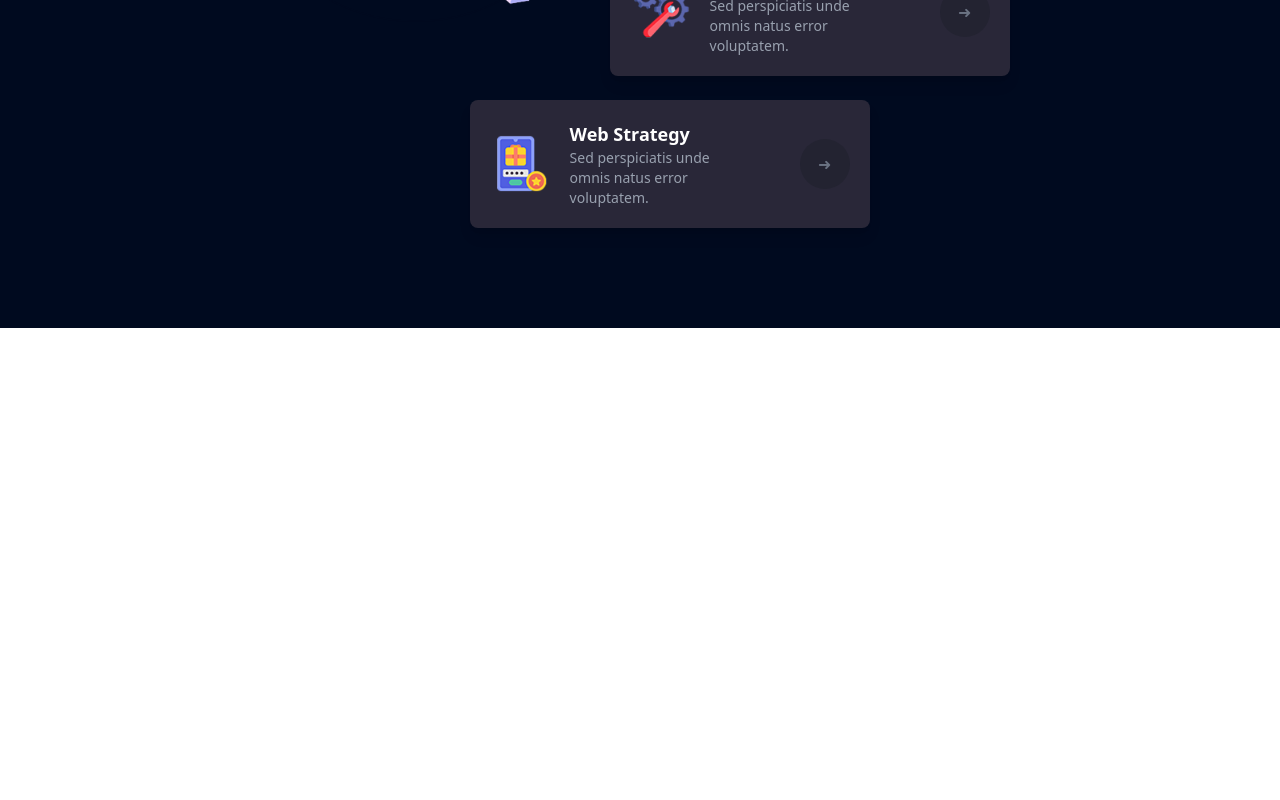
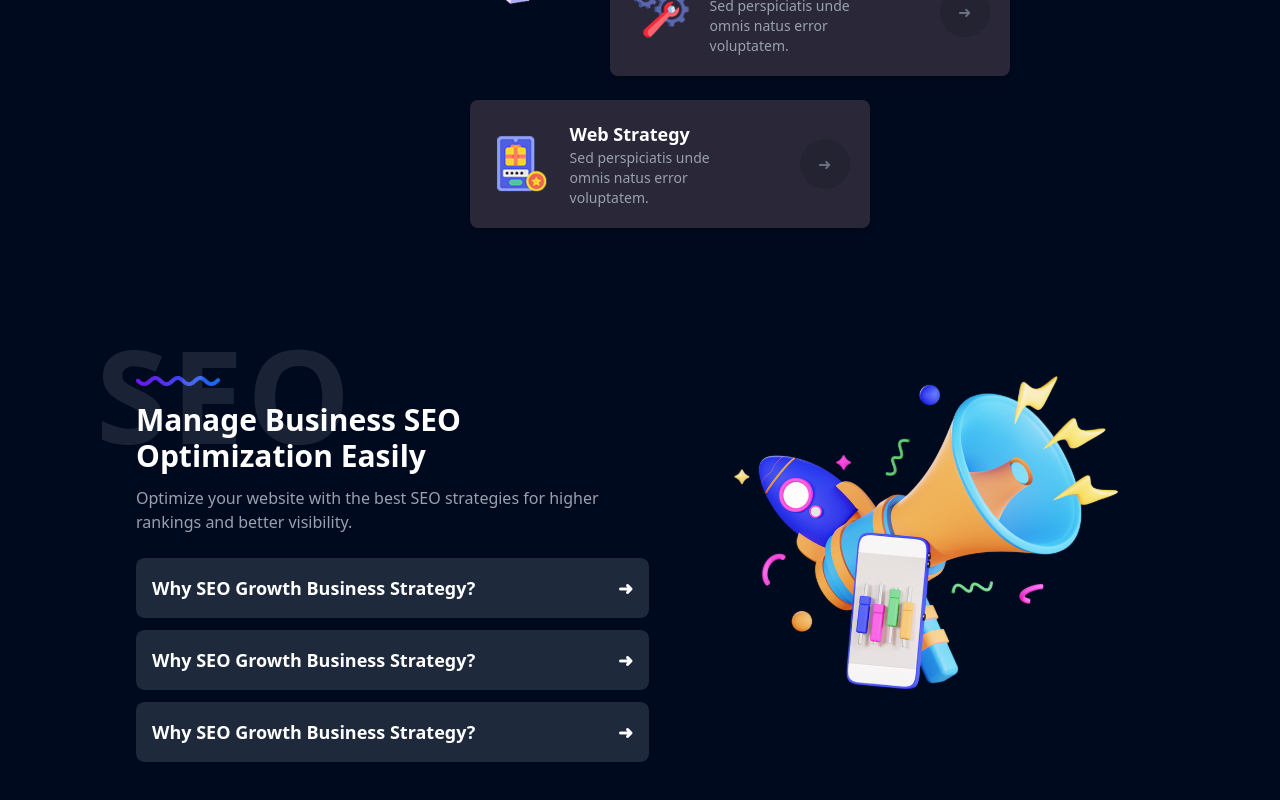
Before and after one commit to Ajnastk/SDEC, a React (Vite) app: page / in a window 1280 px wide. Shown: the part 2666-3466 px from the top of the page. Before the commit the page ends 2994 px from the top, so only its background shows below. Built offline with nearby package versions, Linux system fonts and the light colour scheme.

Commit message:
seo component created and 70% design compleated

```diff
--- a/src/App.jsx
+++ b/src/App.jsx
@@ -1,6 +1,7 @@
 import Home from "./components/Home";
 import About from "./components/About";
 import Services from "./components/Services";
+import Seo from "./components/Seo";
 
 const App = () => {
     return (
@@ -9,6 +10,7 @@ const App = () => {
           <Home />
           <About />
           <Services />
+          <Seo/>
         </div>
       </div>
     );
--- a/src/Contents.js
+++ b/src/Contents.js
@@ -17,6 +17,8 @@ import BrandImage from "./assets/images/brandAndIdentityImage.png";
 import customeAndServiceImage from "./assets/images/customeAndService.png";
 import webStartergyImage from "./assets/images/webStartergyImage.png";
 
+// Seo
+import speakerImage from "./assets/images/seoImage.svg";
 export const contents = {
   home: {},
   feature: {
@@ -87,4 +89,33 @@ export const contents = {
       },
     },
   },
+  seo: {
+    backgroundHeading: "SEO",
+    underLine: underLine,
+    seoImage: speakerImage,
+    titile: `Manage Business SEO
+     Optimization Easily`,
+    description:
+      "Optimize your website with the best SEO strategies for higher rankings and better visibility.",
+    questions: [
+      {
+        question: " Why SEO Growth Business Strategy?",
+        answer: `On the other hand, we denounce with righteous indignation and
+              dislike men who are so beguiled and demoralised by the charms of
+              pleasure of the moment, blinded.`,
+      },
+      {
+        question: " Why SEO Growth Business Strategy?",
+        answer: `On the other hand, we denounce with righteous indignation and
+              dislike men who are so beguiled and demoralised by the charms of
+              pleasure of the moment, blinded.`,
+      },
+      {
+        question: " Why SEO Growth Business Strategy?",
+        answer: `On the other hand, we denounce with righteous indignation and
+              dislike men who are so beguiled and demoralised by the charms of
+              pleasure of the moment, blinded.`,
+      },
+    ],
+  },
 };
--- /dev/null
+++ b/src/components/Seo.jsx
@@ -0,0 +1,60 @@
+import React from "react";
+import { contents } from "../contents";
+import { useState } from "react";
+
+const Seo = () => {
+  const { seo } = contents;
+  const [openIndex, setOpenIndex] = useState(null);
+  const toggleAccordion = (index) => {
+    setOpenIndex(openIndex === index ? null : index);
+  };
+  return (
+    <div className="flex flex-col w-[90%]  lg:flex-row ml-20 lg:items-start gap-5 px-6 py-12 bg-[#000A1F] text-white">
+      {/* Left Section */}
+      <div className="lg:w-1/2 text-center lg:text-left">
+        <div className="relative">
+          <h1 className="absolute top-0 mt-[-80px] left-[-40px] font-extrabold text-[130px] text-white opacity-10 tracking-wide">
+            {seo.backgroundHeading}
+          </h1>
+        </div>
+
+        <img src={seo.underLine} alt="" className="mx-auto lg:mx-0" />
+        <h2 className="text-3xl font-bold mt-4">{seo.titile}</h2>
+        <p className="text-gray-400 mt-3">{seo.description} </p>
+        <div className="mt-6 space-y-4">
+          {/* Accordion */}
+          <div className="mt-6 space-y-3">
+            {seo.questions.map((item, index) => (
+              <div key={index} className="rounded-lg overflow-hidden">
+                <button
+                  className={`w-full flex justify-between items-center p-4 text-white text-lg font-semibold rounded-lg
+                transition-all duration-300 ${
+                  openIndex === index ? "bg-[#3b3b3b]" : "bg-[#1E293B]"
+                }`}
+                  onClick={() => toggleAccordion(index)}
+                >
+                  {item.question}
+                  <span className="transition-transform duration-300">
+                    {openIndex === index ? "▼" : "➜"}
+                  </span>
+                </button>
+                {openIndex === index && (
+                  <div className="p-4 bg-[#3b3b3b] text-gray-300">
+                    {item.answer}
+                  </div>
+                )}
+              </div>
+            ))}
+          </div>
+        </div>
+      </div>
+
+      {/* Right Section */}
+      <div className="lg:w-1/2 flex justify-center">
+        <img src={seo.seoImage} alt="SEO Optimization" className="max-w-sm" />
+      </div>
+    </div>
+  );
+};
+
+export default Seo;
```
Also changed, not shown: src/components/Who.jsx (+37 -19 lines), src/assets/images/seoImage.svg (added).
